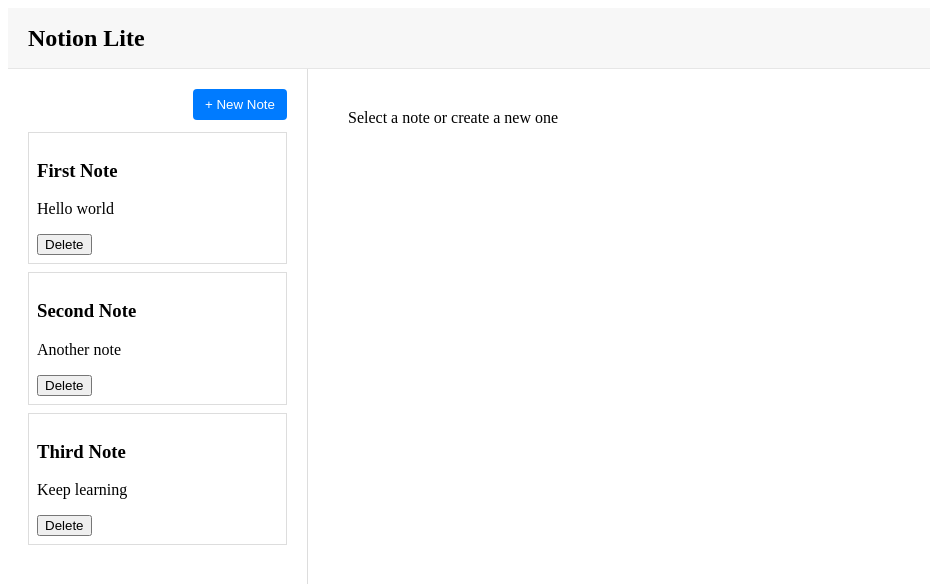
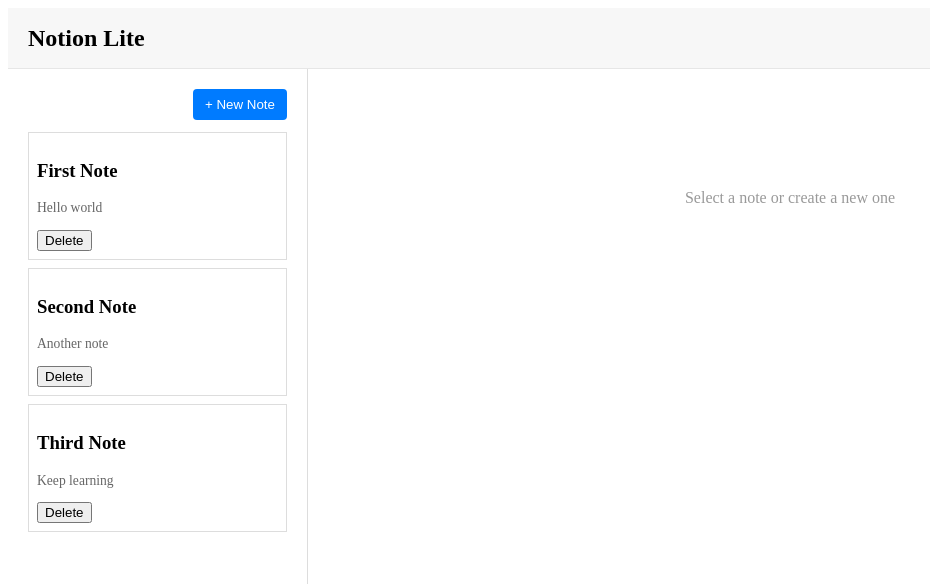
Before and after one commit to saifxss/notion-lite, a React (Vite) app: page / in a window 1280 px wide. Shown: the top 584 px of the page, without its empty margins (0-930 px from the left). Built offline with nearby package versions, Linux system fonts and the light colour scheme.

Commit message:
refactor: clean up NoteEditor autosave logic and state handling

```diff
--- a/src/App.css
+++ b/src/App.css
@@ -36,6 +36,11 @@
   font-weight: 600;
 }
 
+.note-preview {
+  font-size: 0.85rem;
+  color: #666;
+}
+
 .note-list-header {
   display: flex;
   justify-content: flex-end;
@@ -59,6 +64,12 @@
   flex: 1;                /* Take up all remaining space */
   padding: 40px;
   box-sizing: border-box;
+}
+
+.editor-empty {
+  color: #999;
+  text-align: center;
+  margin-top: 80px;
 }
 
 .note-editor {
--- a/src/App.tsx
+++ b/src/App.tsx
@@ -6,9 +6,9 @@
 import "./App.css";
 
 const initialNotes: Note[] = [
-  { id: 1, title: "First Note", content: "Hello world" },
-  { id: 2, title: "Second Note", content: "Another note" },
-  { id: 3, title: "Third Note", content: "Keep learning" },
+  { id: 1, title: "First Note", content: "Hello world", updatedAt: Date.now() },
+  { id: 2, title: "Second Note", content: "Another note", updatedAt: Date.now() },
+  { id: 3, title: "Third Note", content: "Keep learning", updatedAt: Date.now() },
 ];
 
 function App() {
@@ -30,6 +30,7 @@
       id: notes.length ? Math.max(...notes.map(n => n.id)) + 1 : 1,
       title: "New Note",
       content: "Type here...",
+      updatedAt: Date.now(),
     };
     setNotes([newNote, ...notes]);
     setSelectedNoteId(newNote.id);
@@ -37,7 +38,11 @@
 
   // UPDATE
   const updateNote = (updatedNote: Note) => {
-    setNotes(notes.map(n => n.id === updatedNote.id ? updatedNote : n));
+    setNotes(notes.map(n => n.id === updatedNote.id
+       ? { ...updatedNote, updatedAt: Date.now() }
+       : n
+      )
+    );
   };
 
   // DELETE
--- a/src/components/NoteEditor.tsx
+++ b/src/components/NoteEditor.tsx
@@ -21,9 +21,23 @@
     setContent(note?.content ?? "");
   }, [note?.id]);
 
+  const unchanged = note ? (note.title === title && note.content === content) : true;
+
+  useEffect(() => {
+    if (!note) return;
+
+    const timeout = setTimeout(() => {
+        if (!unchanged) {
+        onChange({ ...note, title, content });
+        }
+    }, 500);
+
+    return () => clearTimeout(timeout);
+  }, [title, content]);
+
   if (!note) {
   return (
-    <div className="text-gray-400 text-center mt-20">
+    <div className ="editor-empty">
       Select a note or create a new one
     </div>
   );
@@ -33,7 +47,7 @@
     onChange({ ...note, title, content });
   };
 
-  const unchanged = note.title === title && note.content === content;
+
 
   return (
     <div className="note-editor">
--- a/src/components/NoteItem.tsx
+++ b/src/components/NoteItem.tsx
@@ -14,7 +14,9 @@
       onClick={onClick}
     >
       <h3>{note.title}</h3>
-      <p>{note.content}</p>
+      <p className="note-preview">
+        {note.content.slice(0, 40)}{note.content.length > 40 ? "…" : ""}
+      </p>
       <button
         onClick={(e) => {
           e.stopPropagation();
--- a/src/types/note.ts
+++ b/src/types/note.ts
@@ -2,4 +2,5 @@
   id: number;
   title: string;
   content: string;
+  updatedAt: number;
 }
```
